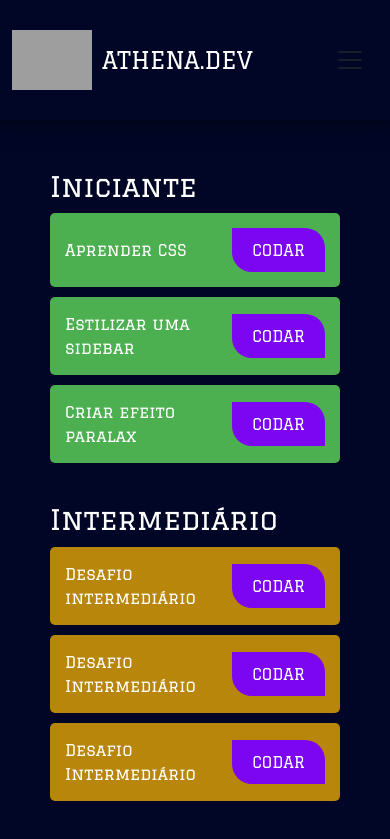
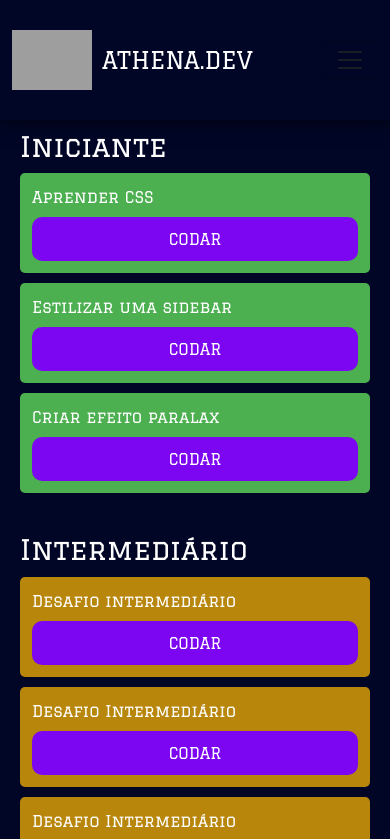
Before and after one commit to edukamoz/Pallas-3semester, an Angular app: page /desafios in a window 390 px wide. Shown: the top 839 px of the page. Built offline with nearby package versions, Linux system fonts and the light colour scheme; grey boxes are pictures that could not be loaded.

Commit message:
Responsividade na Page Desafios
- Fundo da página ocupa 100% da largura da tela
- Conteúdo centralizado e limitado a 1200px de largura
- Ajustes de padding e flexbox para melhor responsividade
- Melhoria na visualização dos desafios em telas menores

```diff
--- a/src/app/desafios/desafios.component.css
+++ b/src/app/desafios/desafios.component.css
@@ -1,11 +1,18 @@
 .desafios {
   background-color: #010626;
-  margin-top: 120px;
-  padding: 50px;
+  margin-top: 7.5rem;
+  padding: 3.125rem 0;
+  width: 100%;
+}
+
+.desafios-container {
+  max-width: 75rem;
+  margin: 0 auto;
+  padding: 0 1.25rem;
 }
 
 .level-section {
-  margin-bottom: 40px;
+  margin-bottom: 2.5rem;
   font-family: 'graduate', serif;
 }
 
@@ -13,9 +20,18 @@
   display: flex;
   justify-content: space-between;
   align-items: center;
-  padding: 15px;
-  margin: 10px 0;
-  border-radius: 5px;
+  padding: 0.9375rem;
+  margin: 0.625rem 0;
+  border-radius: 0.3125rem;
+  flex-wrap: wrap;
+}
+
+.challenge span {
+  flex: 1 1 auto;
+  min-width: 12.5rem;
+  margin-right: 0.625rem;
+  font-size: 1.125rem;
+  color: white;
 }
 
 .challenge.inic {
@@ -34,9 +50,52 @@
   background-color: #7C05F2;
   color: white;
   border: none;
-  padding: 10px 20px;
+  padding: 0.625rem 1.25rem;
   cursor: pointer;
-  font-size: 16px;
-  border-radius: 0px 20px;
-  bottom: -35px;
+  font-size: 1rem;
+  border-radius: 0 1.25rem 1.25rem 0;
+  white-space: nowrap;
+  flex-shrink: 0;
 }
+
+/* Responsividade para notebooks e monitores grandes */
+@media (max-width: 90rem) and (min-width: 64rem) { /* 1440px e 1024px */
+  .desafios-container {
+    padding: 0 2.5rem;
+  }
+
+  .challenge span {
+    font-size: 1rem;
+    min-width: 11.25rem;
+  }
+
+  .codar-btn {
+    padding: 0.5rem 1.125rem;
+    font-size: 0.9375rem;
+  }
+}
+
+/* Responsividade para telas menores (tablet, netbooks) */
+@media (max-width: 63.9375rem) {
+  .desafios {
+    margin-top: 5rem;
+  }
+
+  .challenge {
+    flex-direction: column;
+    align-items: flex-start;
+    padding: 0.75rem;
+  }
+
+  .challenge span {
+    margin-bottom: 0.5rem;
+    min-width: 100%;
+    font-size: 1rem;
+  }
+
+  .codar-btn {
+    width: 100%;
+    border-radius: 0.625rem;
+    text-align: center;
+  }
+}
--- a/src/app/desafios/desafios.component.html
+++ b/src/app/desafios/desafios.component.html
@@ -1,4 +1,5 @@
 <div class="desafios">
+  <div class="desafios-container">
     <section class="level-section">
       <h1>Iniciante</h1>
 
@@ -69,3 +70,4 @@
       </div>
     </section>
   </div>
+</div>
```
Lines whose indentation alone changed are shown as unchanged.
